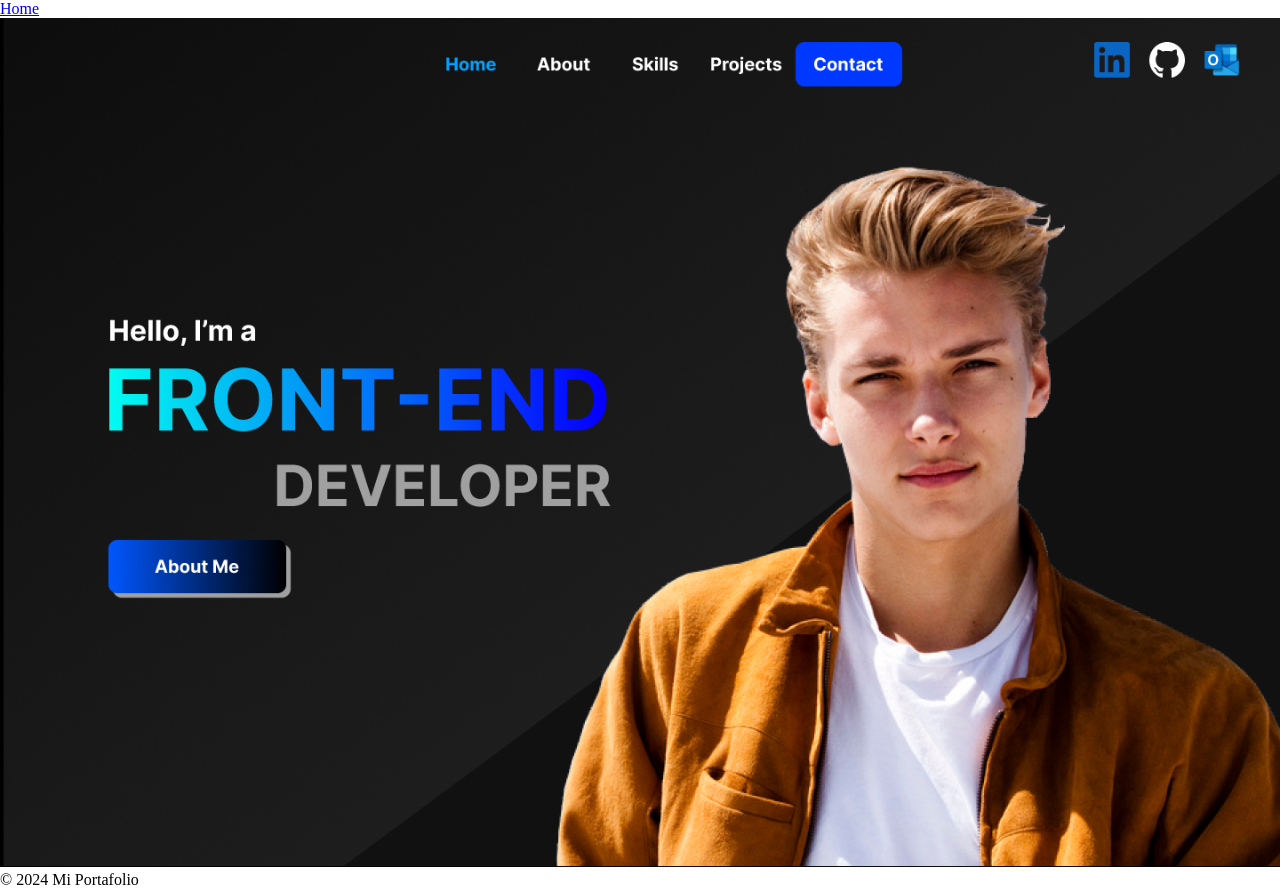
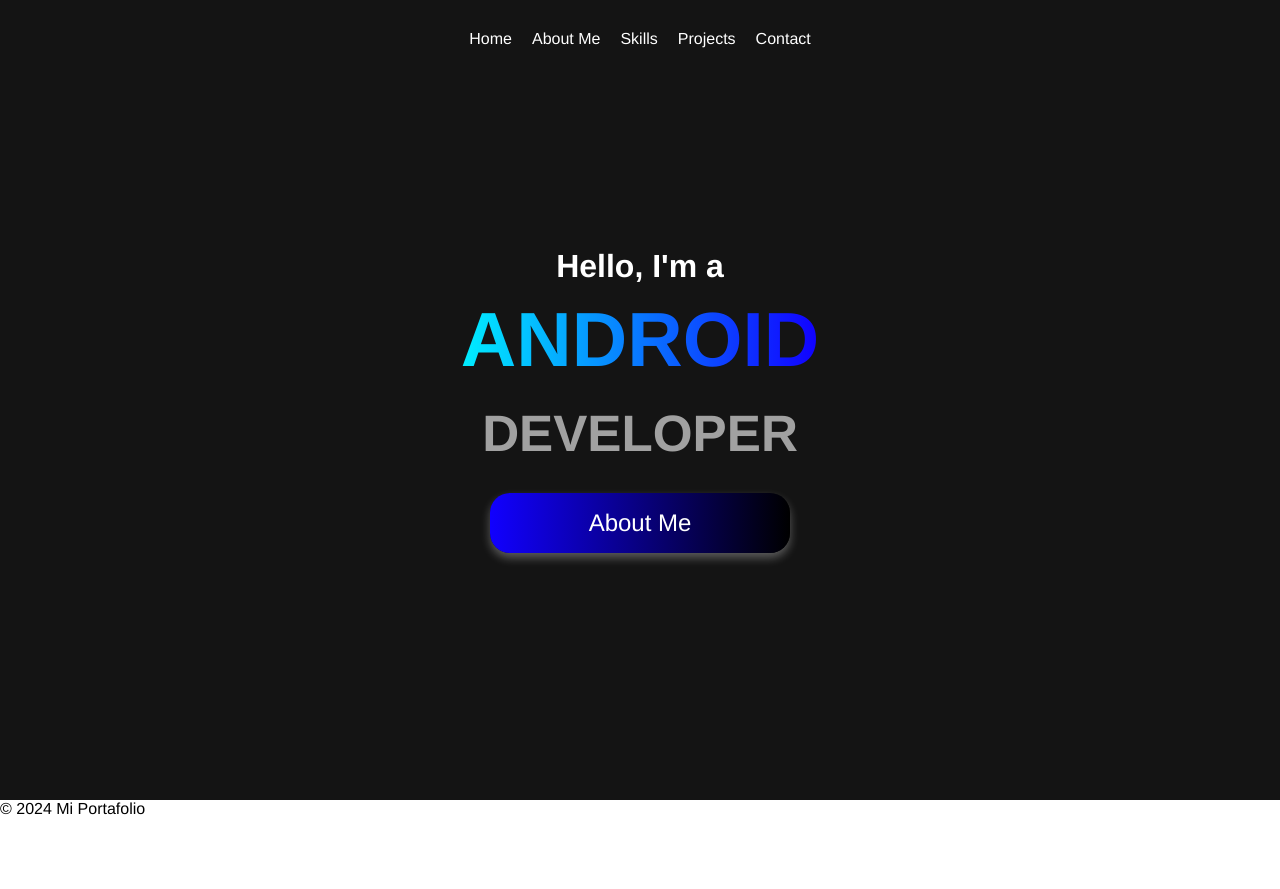
Before and after one commit to JuanRbDev/My_Portfolio, a React (Create React App) app: page / in a window 1280 px wide. After the commit the page ends 818 px from the top, so only its background shows below. Built offline with nearby package versions, Linux system fonts and the light colour scheme.

Commit message:
Descripción clara de los cambios

```diff
--- a/src/components/Header.jsx
+++ b/src/components/Header.jsx
@@ -1,13 +1,20 @@
 import React from 'react';
 import { Link } from 'react-router-dom';
 
+
 function Header() {
     return (
-        <header>
-            <nav>
-                <ul>
-                    <li><Link to="/">Home</Link></li>
-                </ul>
+        <header className="header">
+            <nav className="nav-menu">
+                <div className="nav-container">
+                    <ul className="nav-links">
+                        <li><Link to="/">Home</Link></li>
+                        <li><Link to="/">About Me</Link></li>
+                        <li><Link to="/">Skills</Link></li>
+                        <li><Link to="/">Projects</Link></li>
+                        <li><Link to="/">Contact</Link></li>
+                    </ul>
+                </div>
             </nav>
         </header>
     );
--- a/src/css/HomePage.css
+++ b/src/css/HomePage.css
@@ -1,4 +1,90 @@
-img {
+/* Estilos generales del contenedor */
+.container {
     width: 100%;
-    height: auto;
+    height: 100vh;
+    background: #141414;
+    position: relative;
+    display: flex;
+    justify-content: center;
+    align-items: center;
+    padding: 0 20px; /* Añade padding para que el contenido no toque los bordes */
+    box-sizing: border-box; /* Incluye el padding en el cálculo del ancho total */
 }
+
+/* Estilos del box_text */
+.box_text {
+    width: 100%;
+    max-width: 800px; /* Máximo ancho */
+    min-width: 300px; /* Aumento del min-width para mejor responsividad */
+    margin: 0 auto;
+    height: auto; /* Ajuste de altura automática para contenido flexible */
+    display: flex;
+    flex-direction: column;
+    justify-content: center;
+    align-items: center;
+    text-align: center; /* Centra el texto */
+
+}
+
+/* Estilo para los encabezados */
+.container h1,
+h2,
+h3 {
+    margin: 0; /* Elimina el margen por defecto */
+    padding: 0; /* Elimina el padding por defecto */
+}
+
+.box_text h1 {
+    font-size: 6vw; /* Usa unidades relativas para un tamaño de fuente flexible */
+    background-image: linear-gradient(90deg, #00eeff, #1100ff);
+    -webkit-background-clip: text;
+    -webkit-text-fill-color: transparent;
+    margin-bottom: 10px; /* Espacio inferior entre los elementos */
+}
+
+#profesion {
+    transition: opacity 1s ease-in-out;
+}
+
+.fade-in {
+    opacity: 1;
+}
+
+.fade-out {
+    opacity: 0;
+}
+
+.box_text h2 {
+    font-size: 4vw; /* Usa unidades relativas para un tamaño de fuente flexible */
+    color: rgb(161, 161, 161);
+    text-align: center; /* Centra el texto */
+    margin: 10px 0; /* Espacio arriba y abajo */
+}
+
+.box_text h3 {
+    color: #fff;
+    font-size: 2.5vw; /* Usa unidades relativas para un tamaño de fuente flexible */
+    margin-bottom: 10px; /* Espacio inferior entre los elementos */
+}
+
+.box_text button {
+    transition: 0.5s;
+    margin-top: 20px;
+    font-size: 1.5rem; /* Tamaño de fuente relativo para mejor escalabilidad */
+    color: #fff;
+    width: 80%; /* Ancho en porcentaje para mejor adaptabilidad */
+    max-width: 300px; /* Ancho máximo para no extenderse demasiado */
+    height: 60px; /* Ajuste de altura */
+    border-radius: 20px;
+    box-shadow: 0 5px 10px rgba(255, 255, 255, 0.3); /* Sombra más suave */
+    background: linear-gradient(90deg, #1100ff, #000000);
+    display: flex;
+    align-items: center;
+    justify-content: center; /* Centra el texto del botón */
+    border: none; /* Elimina el borde por defecto */
+}
+
+.box_text button:hover {
+    cursor: pointer;
+    width: 85%; /* Aumento en tamaño en hover */
+}
--- a/src/index.css
+++ b/src/index.css
@@ -1,5 +1,164 @@
 * {
+
   margin: 0;
   padding: 0;
   box-sizing: border-box;
+  font-family: 'Franklin Gothic Medium', 'Arial Narrow', Arial, sans-serif;
+
 }
+
+/* Header.css */
+
+.header {
+  background: #141414;
+  width: 100%;
+  position: fixed;
+  top: 0;
+  left: 0;
+  color: #fff;
+  z-index: 1000;
+  padding: 20px;
+}
+
+.nav-menu {
+
+  max-width: 1200px;
+  margin: 0 auto;
+  display: flex;
+  justify-content: center;
+  align-items: center;
+  padding: 10px 20px;
+
+  /* Espacio interno *//* Header.css */
+
+.header {
+  width: 100%;
+  position: fixed;
+  top: 0;
+  left: 0;
+  background-color: #333;
+  color: #fff;
+  z-index: 1000;
+  border-bottom: 1px solid #444;
+}
+
+.nav-menu {
+  max-width: 1200px; /* Ajusta el máximo ancho del contenedor */
+  margin: 0 auto; /* Centra el contenedor */
+  display: flex;
+  justify-content: space-between;
+  align-items: center;
+  padding: 10px 20px; /* Espacio interno */
+}
+
+.nav-logo {
+  font-size: 1.5rem;
+  font-weight: bold;
+  text-decoration: none;
+  color: #fff;
+}
+
+.nav-links {
+  list-style: none;
+  display: flex;
+  gap: 20px; /* Espacio entre los elementos */
+}
+
+.nav-links a {
+  text-decoration: none;
+  color: #fff;
+  font-size: 1rem;
+  transition: color 0.3s;
+}
+
+.nav-links a:hover {
+  color: #ddd; /* Color de texto al pasar el ratón */
+}
+
+.menu-toggle {
+  display: none; /* Oculta el botón de menú en pantallas grandes */
+  font-size: 1.5rem;
+  cursor: pointer;
+}
+
+@media (max-width: 768px) {
+  .nav-menu {
+      flex-direction: column;
+      align-items: flex-start;
+  }
+
+  .nav-links {
+      display: none; /* Oculta los enlaces en pantallas pequeñas */
+      width: 100%;
+      flex-direction: column;
+      gap: 10px;
+  }
+
+  .nav-menu.active .nav-links {
+      display: flex; /* Muestra los enlaces cuando el menú está activo */
+  }
+
+  .menu-toggle {
+      display: block; /* Muestra el botón de menú en pantallas pequeñas */
+  }
+}
+
+}
+
+.nav-logo {
+  font-size: 1.5rem;
+  font-weight: bold;
+  text-decoration: none;
+  color: #fff;
+}
+
+.nav-links {
+  list-style: none;
+  display: flex;
+  gap: 20px;
+  /* Espacio entre los elementos */
+}
+
+.nav-links a {
+  text-decoration: none;
+  color: #fff;
+  font-size: 1rem;
+  transition: color 0.3s;
+}
+
+.nav-links a:hover {
+  color: #ddd;
+  /* Color de texto al pasar el ratón */
+}
+
+.menu-toggle {
+  display: none;
+  /* Oculta el botón de menú en pantallas grandes */
+  font-size: 1.5rem;
+  cursor: pointer;
+}
+
+@media (max-width: 768px) {
+  .nav-menu {
+    flex-direction: column;
+    align-items: flex-start;
+  }
+
+  .nav-links {
+    display: none;
+    /* Oculta los enlaces en pantallas pequeñas */
+    width: 100%;
+    flex-direction: column;
+    gap: 10px;
+  }
+
+  .nav-menu.active .nav-links {
+    display: flex;
+    /* Muestra los enlaces cuando el menú está activo */
+  }
+
+  .menu-toggle {
+    display: block;
+    /* Muestra el botón de menú en pantallas pequeñas */
+  }
+}
--- a/src/pages/HomePage.jsx
+++ b/src/pages/HomePage.jsx
@@ -1,11 +1,42 @@
-import React from 'react';
-import banner from '../assets/img/capture.png';
+import React, { useState, useEffect } from 'react';
 import '../css/HomePage.css';
+function HomePage() {
 
-function HomePage() {
+    const [textIndex, setTextIndex] = useState(0);
+    const [displayedText, setDisplayedText] = useState('');
+    const [isAnimating, setIsAnimating] = useState(false);
+    const professions = ['FRONT-END', 'ANDROID'];
+
+    useEffect(() => {
+        let timeout;
+        if (isAnimating) {
+            timeout = setTimeout(() => {
+                setDisplayedText(professions[textIndex]);
+                setIsAnimating(false);
+            }, 1000); // Duración de la animación de escritura
+        } else {
+            timeout = setTimeout(() => {
+                setIsAnimating(true);
+                setTextIndex((prevIndex) => (prevIndex + 1) % professions.length);
+            }, 3000); // Tiempo en que el texto permanece antes de cambiar
+        }
+
+        return () => clearTimeout(timeout);
+    }, [isAnimating, textIndex]);
+
     return (
-        <div className="container">
-            <img src={banner} alt="Yamaha R15" />
+        <div>
+            <div className="container">
+                <div className="box_text">
+                    <h3>Hello, I'm a</h3>
+                    <h1 id='profesion' className={isAnimating ? 'fade-out' : 'fade-in'}>
+                        {displayedText}
+                    </h1>
+                    <h2>DEVELOPER</h2>
+                    <button>About Me</button>
+                </div>
+
+            </div>
         </div>
     );
 }
```
Also changed, not shown: src/App.css (deleted, +0 -38 lines), src/assets/img/Model.png (added), src/assets/img/logo.png (added).
